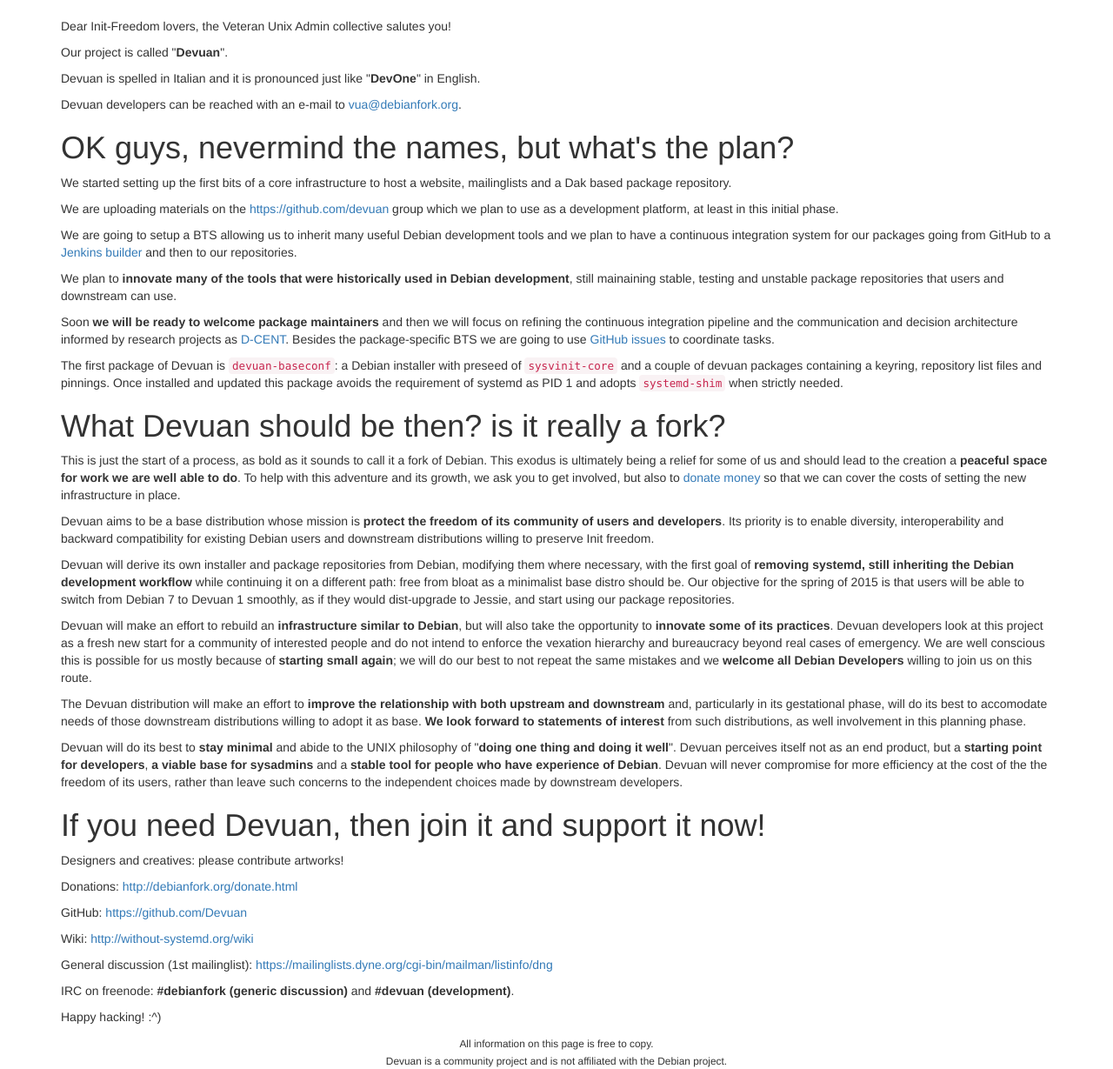
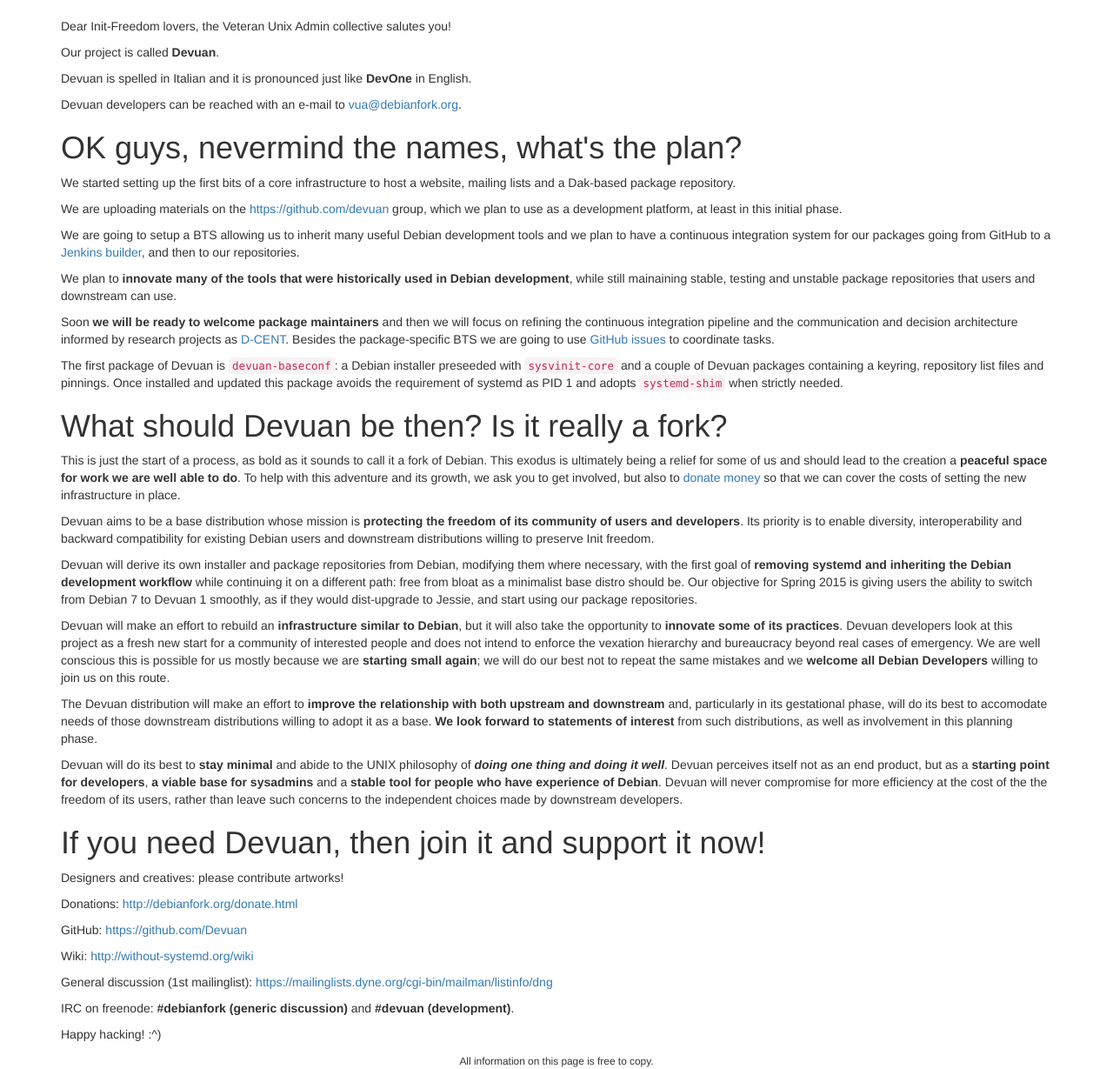
Before and after one commit to bardo/devuan-website, a Django app: template website/templates/index.html in a window 1280 px wide. Shown: the part 52-1281 px from the top of the page at 87% size. Run offline with Django 3.2, Linux system fonts and the light colour scheme; the template is opened without the code that fills it, so the values that code supplies are empty; some libraries are stand-ins or nearby versions.

Commit message:
Review homepage copy

```diff
--- a/website/templates/index.html
+++ b/website/templates/index.html
@@ -4,29 +4,32 @@
 <article class="row">
     <div class="col-xs-12">
         <p>Dear Init-Freedom lovers, the Veteran Unix Admin collective salutes you!</p>
-        <p>Our project is called &quot;<strong>Devuan</strong>&quot;.</p>
-        <p>Devuan is spelled in Italian and it is pronounced just like &quot;<strong>DevOne</strong>&quot; in English.</p>
+        <p>Our project is called <strong>Devuan</strong>.</p>
+        <p>Devuan is spelled in Italian and it is pronounced just like <strong>DevOne</strong> in English.</p>
         <p>Devuan developers can be reached with an e-mail to <script type="text/javascript">
         <!--
         h='&#100;&#x65;&#98;&#x69;&#x61;&#110;&#102;&#x6f;&#114;&#x6b;&#46;&#x6f;&#114;&#x67;';a='&#64;';n='&#118;&#x75;&#x61;';e=n+a+h;
         document.write('<a h'+'ref'+'="ma'+'ilto'+':'+e+'">'+e+'<\/'+'a'+'>');
         // -->
         </script><noscript>&#118;&#x75;&#x61;&#32;&#x61;&#116;&#32;&#100;&#x65;&#98;&#x69;&#x61;&#110;&#102;&#x6f;&#114;&#x6b;&#32;&#100;&#x6f;&#116;&#32;&#x6f;&#114;&#x67;</noscript>.</p>
-        <h1 id="ok-guys-nevermind-the-names-but-whats-the-plan">OK guys, nevermind the names, but what's the plan?</h1>
-        <p>We started setting up the first bits of a core infrastructure to host a website, mailinglists and a Dak based package repository.</p>
-        <p>We are uploading materials on the <a href="https://github.com/devuan">https://github.com/devuan</a> group which we plan to use as a development platform, at least in this initial phase.</p>
-        <p>We are going to setup a BTS allowing us to inherit many useful Debian development tools and we plan to have a continuous integration system for our packages going from GitHub to a <a href="http://jenkins-debian-glue.org/">Jenkins builder</a> and then to our repositories.</p>
-        <p>We plan to <strong>innovate many of the tools that were historically used in Debian development</strong>, still mainaining stable, testing and unstable package repositories that users and downstream can use.</p>
+
+        <h1>OK guys, nevermind the names, what's the plan?</h1>
+        <p>We started setting up the first bits of a core infrastructure to host a website, mailing lists and a Dak-based package repository.</p>
+        <p>We are uploading materials on the <a href="https://github.com/devuan">https://github.com/devuan</a> group, which we plan to use as a development platform, at least in this initial phase.</p>
+        <p>We are going to setup a BTS allowing us to inherit many useful Debian development tools and we plan to have a continuous integration system for our packages going from GitHub to a <a href="http://jenkins-debian-glue.org/">Jenkins builder</a>, and then to our repositories.</p>
+        <p>We plan to <strong>innovate many of the tools that were historically used in Debian development</strong>, while still mainaining stable, testing and unstable package repositories that users and downstream can use.</p>
         <p>Soon <strong>we will be ready to welcome package maintainers</strong> and then we will focus on refining the continuous integration pipeline and the communication and decision architecture informed by research projects as <a href="http://d-centproject.eu">D-CENT</a>. Besides the package-specific BTS we are going to use <a href="https://github.com/devuan/devuan-baseconf/issues">GitHub issues</a> to coordinate tasks.</p>
-        <p>The first package of Devuan is <code>devuan-baseconf</code>: a Debian installer with preseed of <code>sysvinit-core</code> and a couple of devuan packages containing a keyring, repository list files and pinnings. Once installed and updated this package avoids the requirement of systemd as PID 1 and adopts <code>systemd-shim</code> when strictly needed.</p>
-        <h1 id="what-devuan-should-be-then-is-it-really-a-fork">What Devuan should be then? is it really a fork?</h1>
+        <p>The first package of Devuan is <code>devuan-baseconf</code>: a Debian installer preseeded with <code>sysvinit-core</code> and a couple of Devuan packages containing a keyring, repository list files and pinnings. Once installed and updated this package avoids the requirement of systemd as PID 1 and adopts <code>systemd-shim</code> when strictly needed.</p>
+
+        <h1>What should Devuan be then? Is it really a fork?</h1>
         <p>This is just the start of a process, as bold as it sounds to call it a fork of Debian. This exodus is ultimately being a relief for some of us and should lead to the creation a <strong>peaceful space for work we are well able to do</strong>. To help with this adventure and its growth, we ask you to get involved, but also to <a href="http://debianfork.org/donate.html">donate money</a> so that we can cover the costs of setting the new infrastructure in place.</p>
-        <p>Devuan aims to be a base distribution whose mission is <strong>protect the freedom of its community of users and developers</strong>. Its priority is to enable diversity, interoperability and backward compatibility for existing Debian users and downstream distributions willing to preserve Init freedom.</p>
-        <p>Devuan will derive its own installer and package repositories from Debian, modifying them where necessary, with the first goal of <strong>removing systemd, still inheriting the Debian development workflow</strong> while continuing it on a different path: free from bloat as a minimalist base distro should be. Our objective for the spring of 2015 is that users will be able to switch from Debian 7 to Devuan 1 smoothly, as if they would dist-upgrade to Jessie, and start using our package repositories.</p>
-        <p>Devuan will make an effort to rebuild an <strong>infrastructure similar to Debian</strong>, but will also take the opportunity to <strong>innovate some of its practices</strong>. Devuan developers look at this project as a fresh new start for a community of interested people and do not intend to enforce the vexation hierarchy and bureaucracy beyond real cases of emergency. We are well conscious this is possible for us mostly because of <strong>starting small again</strong>; we will do our best to not repeat the same mistakes and we <strong>welcome all Debian Developers</strong> willing to join us on this route.</p>
-        <p>The Devuan distribution will make an effort to <strong>improve the relationship with both upstream and downstream</strong> and, particularly in its gestational phase, will do its best to accomodate needs of those downstream distributions willing to adopt it as base. <strong>We look forward to statements of interest</strong> from such distributions, as well involvement in this planning phase.</p>
-        <p>Devuan will do its best to <strong>stay minimal</strong> and abide to the UNIX philosophy of &quot;<strong>doing one thing and doing it well</strong>&quot;. Devuan perceives itself not as an end product, but a <strong>starting point for developers</strong>, <strong>a viable base for sysadmins</strong> and a <strong>stable tool for people who have experience of Debian</strong>. Devuan will never compromise for more efficiency at the cost of the the freedom of its users, rather than leave such concerns to the independent choices made by downstream developers.</p>
-        <h1 id="if-you-need-devuan-then-join-it-and-support-it-now">If you need Devuan, then join it and support it now!</h1>
+        <p>Devuan aims to be a base distribution whose mission is <strong>protecting the freedom of its community of users and developers</strong>. Its priority is to enable diversity, interoperability and backward compatibility for existing Debian users and downstream distributions willing to preserve Init freedom.</p>
+        <p>Devuan will derive its own installer and package repositories from Debian, modifying them where necessary, with the first goal of <strong>removing systemd and inheriting the Debian development workflow</strong> while continuing it on a different path: free from bloat as a minimalist base distro should be. Our objective for Spring 2015 is giving users the ability to switch from Debian 7 to Devuan 1 smoothly, as if they would dist-upgrade to Jessie, and start using our package repositories.</p>
+        <p>Devuan will make an effort to rebuild an <strong>infrastructure similar to Debian</strong>, but it will also take the opportunity to <strong>innovate some of its practices</strong>. Devuan developers look at this project as a fresh new start for a community of interested people and does not intend to enforce the vexation hierarchy and bureaucracy beyond real cases of emergency. We are well conscious this is possible for us mostly because we are <strong>starting small again</strong>; we will do our best not to repeat the same mistakes and we <strong>welcome all Debian Developers</strong> willing to join us on this route.</p>
+        <p>The Devuan distribution will make an effort to <strong>improve the relationship with both upstream and downstream</strong> and, particularly in its gestational phase, will do its best to accomodate needs of those downstream distributions willing to adopt it as a base. <strong>We look forward to statements of interest</strong> from such distributions, as well as involvement in this planning phase.</p>
+        <p>Devuan will do its best to <strong>stay minimal</strong> and abide to the UNIX philosophy of <strong><em>doing one thing and doing it well</em></strong>. Devuan perceives itself not as an end product, but as a <strong>starting point for developers</strong>, <strong>a viable base for sysadmins</strong> and a <strong>stable tool for people who have experience of Debian</strong>. Devuan will never compromise for more efficiency at the cost of the the freedom of its users, rather than leave such concerns to the independent choices made by downstream developers.</p>
+
+        <h1>If you need Devuan, then join it and support it now!</h1>
         <p>Designers and creatives: please contribute artworks!</p>
         <p>Donations: <a href="http://debianfork.org/donate.html">http://debianfork.org/donate.html</a></p>
         <p>GitHub: <a href="https://github.com/Devuan">https://github.com/Devuan</a></p>
```
